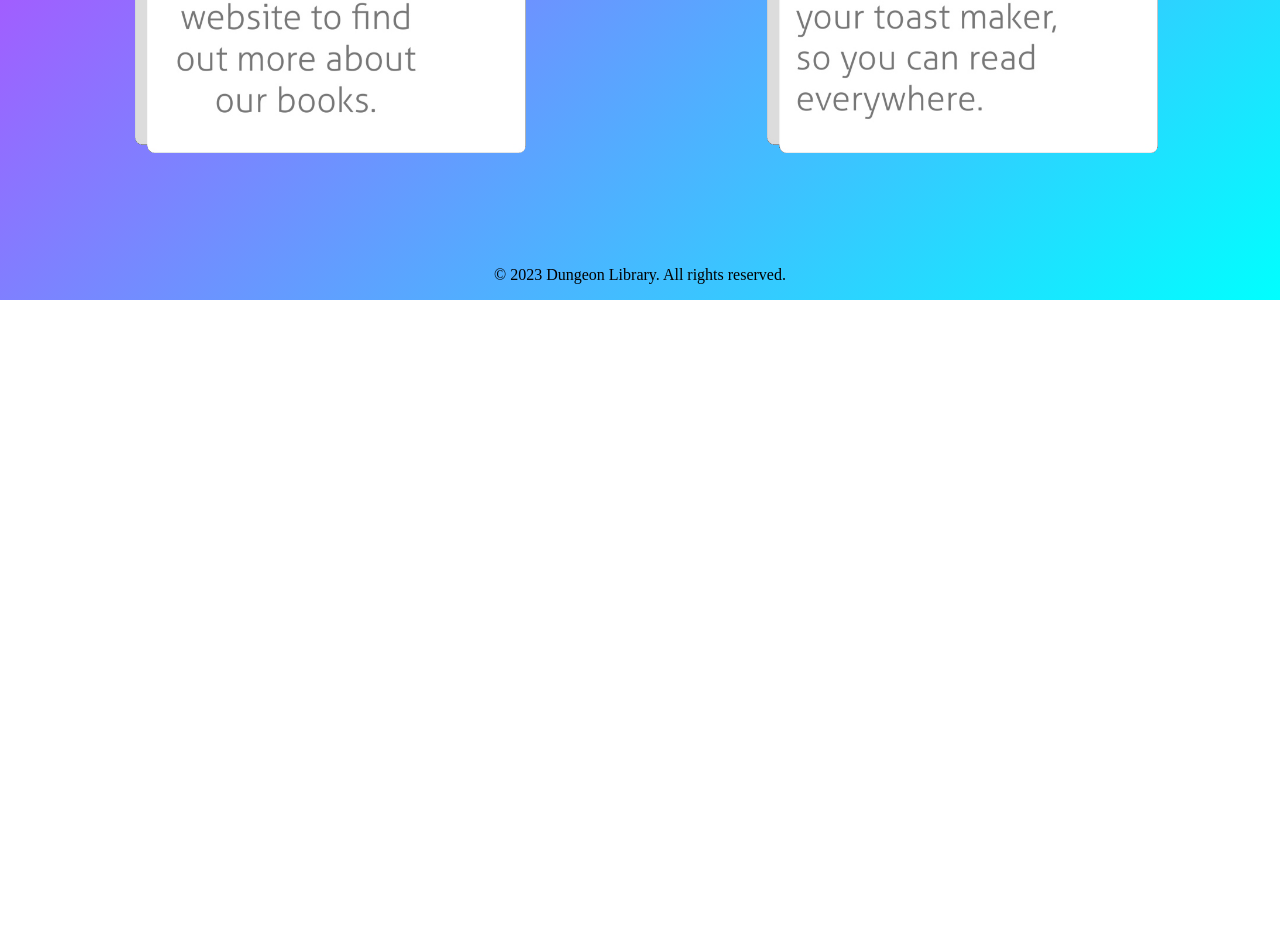
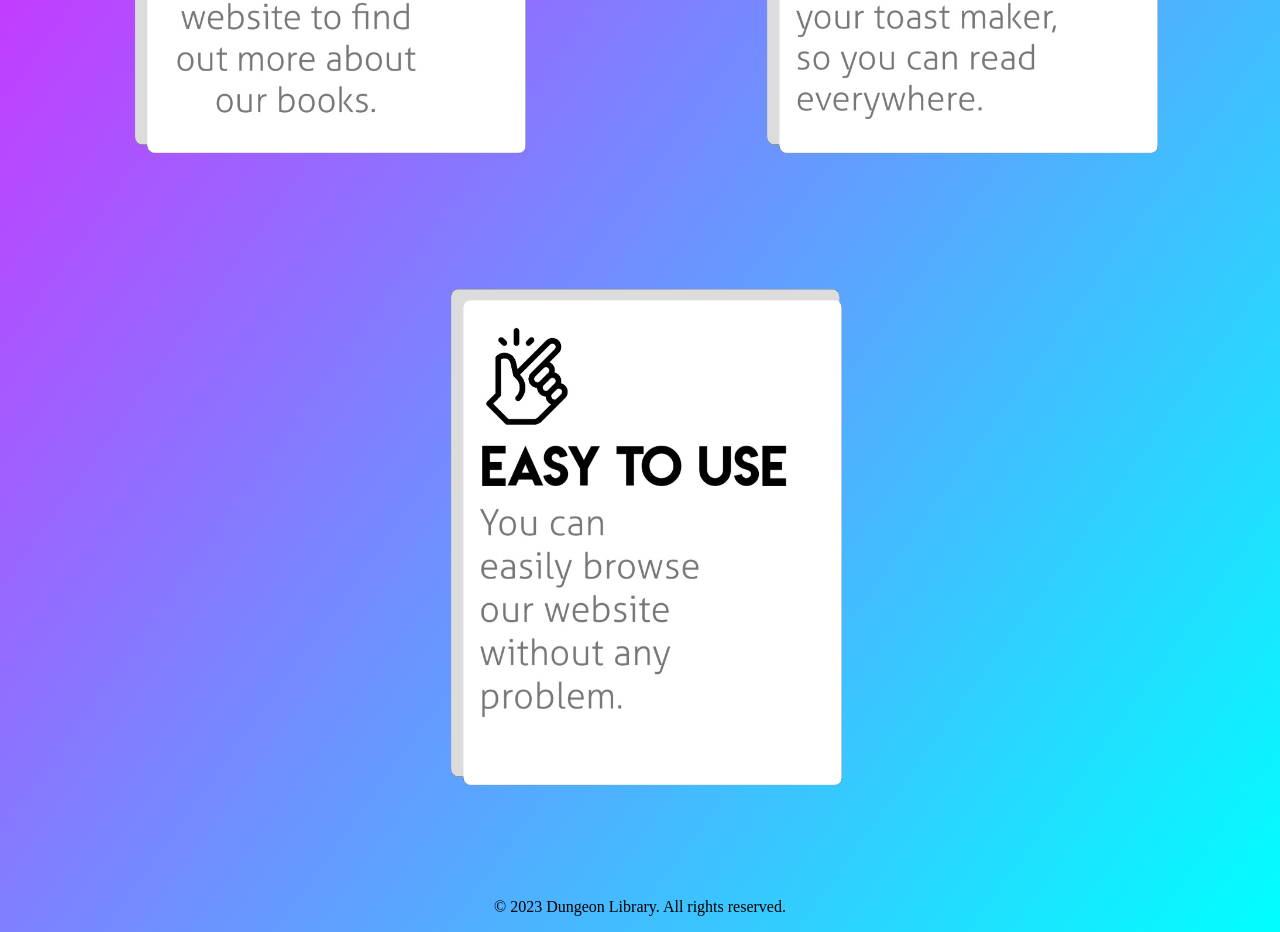
Before and after one commit to SotirSotiriou/Library, a plain HTML site: page index.html in a window 1280 px wide. Shown: the part 842-1774 px from the top of the page. Before the commit the page ends 1142 px from the top, so only its background shows below. Drawn offline with Linux system fonts and the light colour scheme.

Commit message:
Update index.html

```diff
--- a/index.html
+++ b/index.html
@@ -82,6 +82,7 @@
       <div class="image-container">
           <img src="Content/Images/variaty.png" class="zoom-in" style="display: inline-block;" width="50%" height="50%" oncontextmenu="return false;">
           <img src="Content/Images/portability.png" class="zoom-in" style="display: inline-block;" width="50%" height="50%" oncontextmenu="return false;">
+          <img src="Content/Images/easy_to_use.png" class="zoom-in" style="display: inline-block;" width="50%" height="50%" oncontextmenu="return false;">
       </div>
       <br>
     </main>
```
